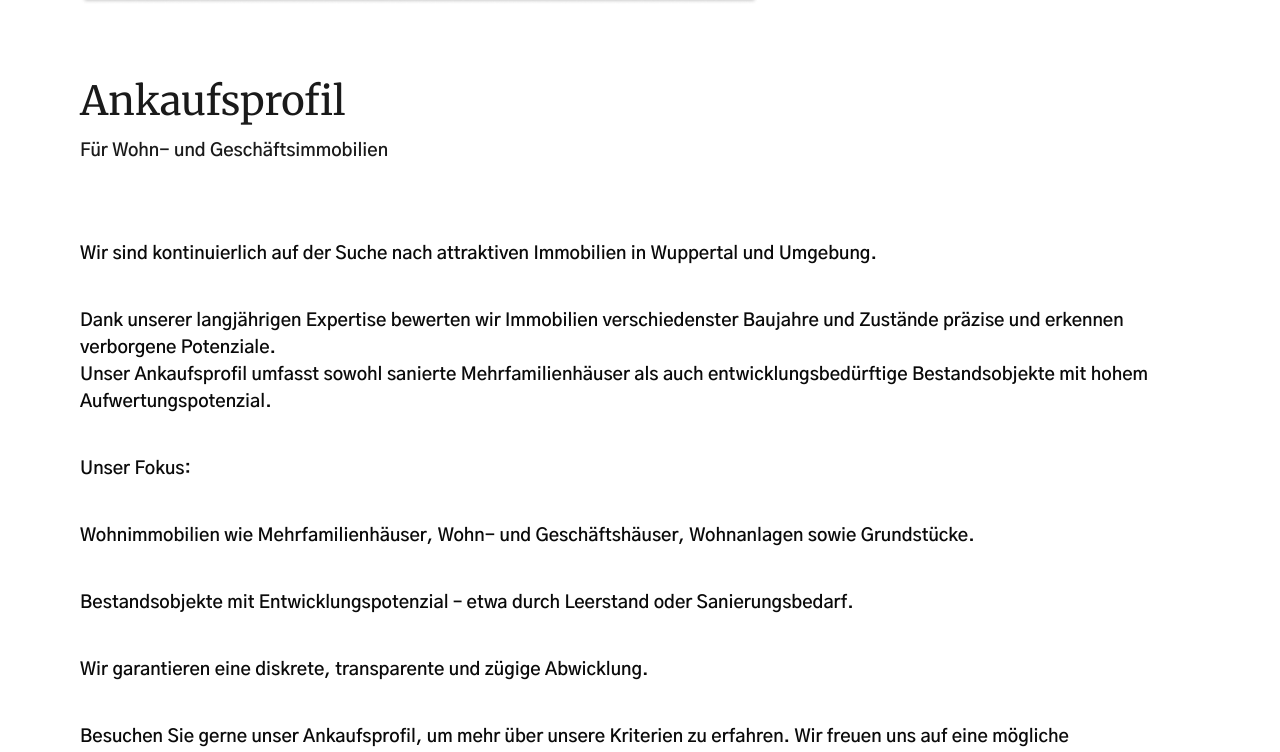
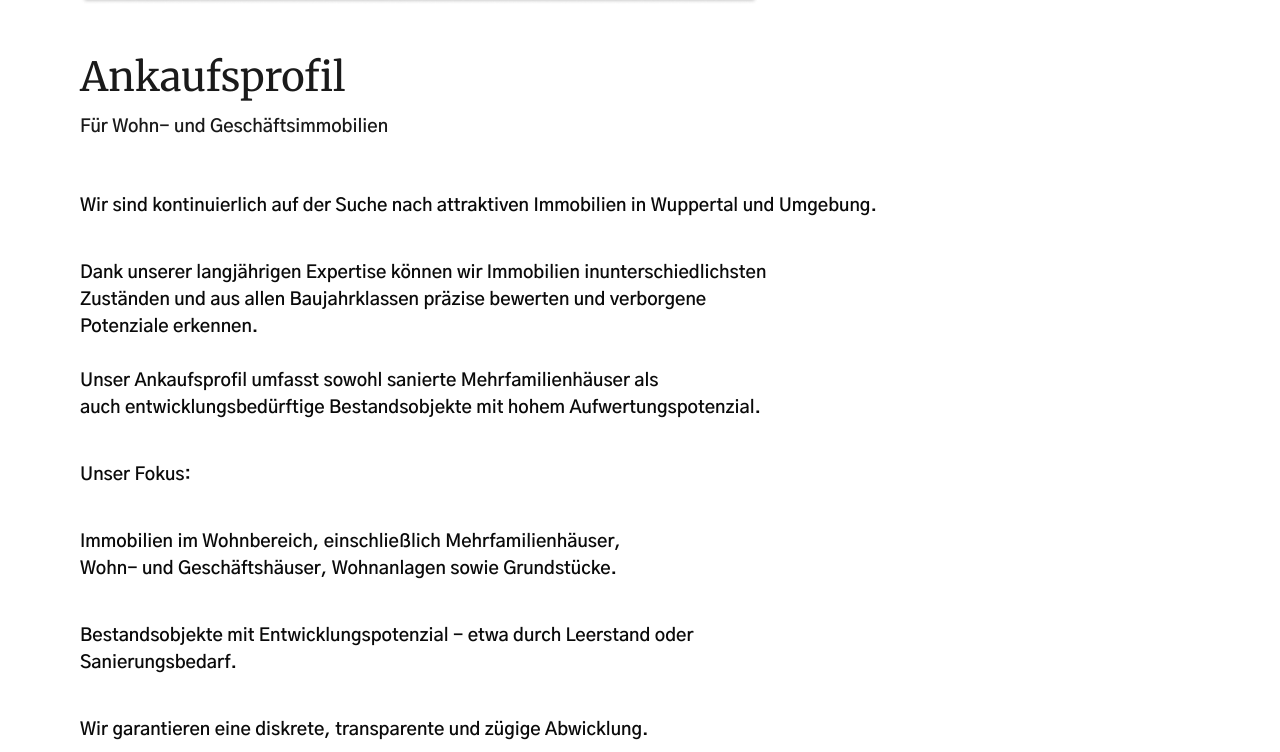
Before and after one commit to DevBerkcan/nrwrealestate, a Next.js app: page / in a window 1280 px wide. Shown: the part 2468-3220 px from the top of the page. Built offline with nearby package versions, Linux system fonts and the light colour scheme.

Commit message:
Fix text break points

```diff
--- a/src/components/InfoSection/index.tsx
+++ b/src/components/InfoSection/index.tsx
@@ -20,7 +20,7 @@ const InfoSection: React.FC<InfoSectionProps> = ({
   return (
     <section
       className={cn(
-        "py-10 flex flex-col-reverse [@media(min-width:1350px)]:flex-row gap-20 lg:gap-28",
+        "py-10 flex flex-col-reverse [@media(min-width:1350px)]:flex-row gap-20 lg:gap-20",
         className
       )}
     >
@@ -38,7 +38,7 @@ const InfoSection: React.FC<InfoSectionProps> = ({
 
       {/* Text Section */}
       <div
-        className={`w-full text-normal flex-1 flex flex-col pt-10 font-gothic `}
+        className={`w-full text-normal flex-1 flex flex-col pt-4 font-gothic `}
       >
         {title && (
           <h2 className="font-merriweather font-[400] text-center md:text-left text-[#1a1a1a] text-[40px] leading-[32px] mb-2">
@@ -46,35 +46,47 @@ const InfoSection: React.FC<InfoSectionProps> = ({
           </h2>
         )}
         {subtitle && (
-          <h2 className="font-gothic font-bold text-center md:text-left text-[#1a1a1a] text-normal leading-[52px] mb-16">
+          <h2 className="font-gothic font-bold text-center md:text-left text-[#1a1a1a] text-normal leading-[52px] mb-10">
             {subtitle}
           </h2>
         )}
         <p className="  mb-10">
-        Wir sind kontinuierlich auf der Suche nach attraktiven Immobilien in Wuppertal und Umgebung.
+          Wir sind kontinuierlich auf der Suche nach attraktiven Immobilien in
+          Wuppertal und Umgebung.
         </p>
         <p className=" mb-10">
           <>
-          Dank unserer langjährigen Expertise bewerten wir Immobilien verschiedenster Baujahre und Zustände präzise
-    und erkennen verborgene Potenziale.
-    <br />
-    Unser Ankaufsprofil umfasst sowohl sanierte Mehrfamilienhäuser als auch entwicklungsbedürftige Bestandsobjekte
-    mit hohem Aufwertungspotenzial.
+            Dank unserer langjährigen Expertise können wir Immobilien
+            inunterschiedlichsten <br />
+            Zuständen und aus allen Baujahrklassen präzise bewerten und
+            verborgene
+            <br /> Potenziale erkennen.
+            <br />
+            <br />
+            Unser Ankaufsprofil umfasst sowohl sanierte Mehrfamilienhäuser als
+            <br />
+            auch entwicklungsbedürftige Bestandsobjekte mit hohem
+            Aufwertungspotenzial.
           </>
         </p>
         <p className=" font-semibold mb-10">Unser Fokus:</p>
         <p className=" mb-10">
-        Wohnimmobilien wie Mehrfamilienhäuser, Wohn- und Geschäftshäuser, Wohnanlagen sowie Grundstücke.
+          Immobilien im Wohnbereich, einschließlich Mehrfamilienhäuser,
+          <br />
+          Wohn- und Geschäftshäuser, Wohnanlagen sowie Grundstücke.
         </p>
         <p className=" mb-10">
-        Bestandsobjekte mit Entwicklungspotenzial – etwa durch Leerstand oder Sanierungsbedarf.
+          Bestandsobjekte mit Entwicklungspotenzial - etwa durch Leerstand oder
+          <br />
+          Sanierungsbedarf.
         </p>
         <p className=" mb-10">
-        Wir garantieren eine diskrete, transparente und zügige Abwicklung.
+          Wir garantieren eine diskrete, transparente und zügige Abwicklung.
         </p>
         <p className=" mb-10">
-        Besuchen Sie gerne unser Ankaufsprofil, um mehr über unsere Kriterien zu erfahren.
-        Wir freuen uns auf eine mögliche Zusammenarbeit.
+          Besuchen Sie gerne unser Ankaufsprofil, um mehr über unsere Kriterien
+          zu erfahren.
+          <br /> Wir freuen uns auf eine mögliche Zusammenarbeit.
         </p>
 
         {addButton && (
```
